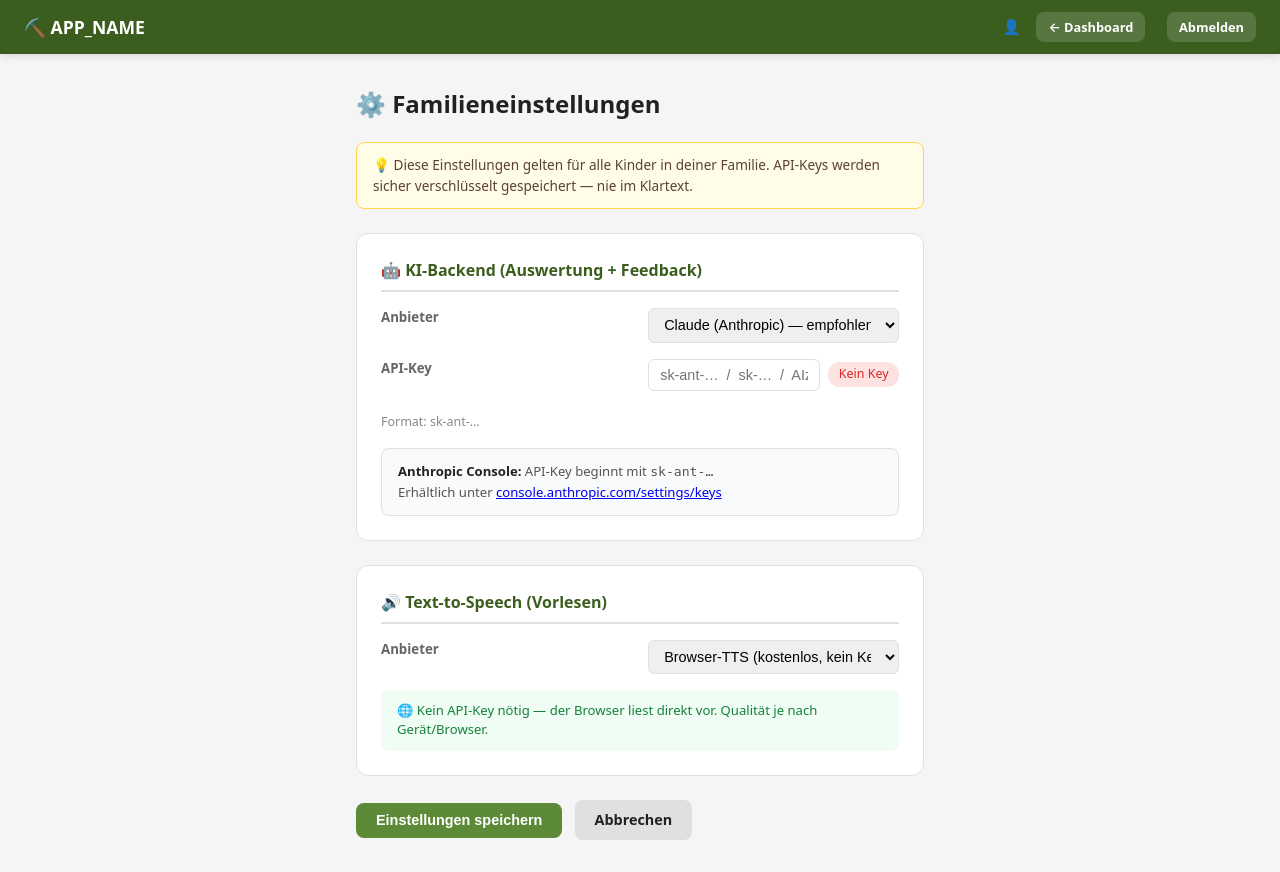
After one commit to pww1980/lrs, a PHP site: template src/Views/admin/settings.php in a window 1280 px wide. The commit adds this page. Run offline with PHP 8.4, Linux system fonts and the light colour scheme; the template is opened without the code that fills it, so the values that code supplies are empty; some libraries are stand-ins or nearby versions.

Commit message:
Fix 2s Startpause im Test + Einstellungsseite für Familien-API-Keys
**2-Sekunden Startpause (test.js)**
Vor dem ersten Wort läuft jetzt ein 2-Sekunden-Countdown:
  "Bereit? Gleich geht's los … 2 / 1"
Das Eingabefeld bleibt während des Countdowns gesperrt.
Da jeder Sections-Übergang via window.location.reload() funktioniert,
gilt die Pause auch beim Start jedes neuen Blocks.

**Einstellungsseite /admin/settings**
Neue Admin-Seite für Familien-Settings (pro Admin-User, für alle Kinder):
- KI-Anbieter wählen (Claude / OpenAI / Gemini) + API-Key
- TTS-Anbieter wählen (OpenAI TTS / Google TTS / Browser) + Key
- Leeres Key-Feld = bestehender Key bleibt unverändert (kein versehentliches Löschen)
- Browser-TTS: kein Key-Feld sichtbar
- Kontexthilfe: Link zum Anbieter + Key-Format je nach Auswahl
- Keys gespeichert verschlüsselt (AES-256) in settings-Tabelle, wie beim Setup-Wizard
- AIService.php lädt Keys bereits korrekt vom Admin (nicht vom Kind) —
  die Logik war fertig, nur die UI fehlte

Erreichbar über "⚙️ Einstellungen" in der Navbar (Dashboard + Wörter-Seite)

https://claude.ai/code/session_01KZqpdNAHLrvX7LkyELirKd

```diff
--- a/index.php
+++ b/index.php
@@ -299,6 +299,12 @@ match (true) {
     $uri === '/admin/words' && $method === 'GET'
         => \App\Controllers\WordController::list(),
 
+    $uri === '/admin/settings' && $method === 'GET'
+        => \App\Controllers\SettingsController::show(),
+
+    $uri === '/admin/settings' && $method === 'POST'
+        => \App\Controllers\SettingsController::save(),
+
     $uri === '/admin/words/generate' && $method === 'GET'
         => \App\Controllers\WordController::generatePage(),
 
--- a/src/Views/admin/dashboard.php
+++ b/src/Views/admin/dashboard.php
@@ -303,6 +303,7 @@ $formatLabel = [
   <span class="navbar-user">👤 <?= htmlspecialchars($_SESSION['display_name'] ?? '') ?></span>
   <a href="<?= url('/admin/words') ?>" class="btn btn-sm btn-secondary" style="margin-right:.35rem">📝 Wörter</a>
   <a href="<?= url('/admin/words/generate') ?>" class="btn btn-sm btn-secondary" style="margin-right:.35rem">🔄 Wörter generieren</a>
+  <a href="<?= url('/admin/settings') ?>" class="btn btn-sm btn-secondary" style="margin-right:.35rem">⚙️ Einstellungen</a>
   <a href="<?= url('/logout') ?>" class="btn btn-sm">Abmelden</a>
 </nav>
 
--- /dev/null
+++ b/src/Views/admin/settings.php
@@ -0,0 +1,206 @@
+<?php
+/**
+ * Admin — Familieneinstellungen (KI-Backend + TTS)
+ * Keys werden pro Admin-User gespeichert und gelten für alle Kinder dieser Familie.
+ */
+use App\Helpers\Auth;
+$csrfToken   = Auth::csrfToken();
+$pageTitle   = 'Einstellungen — ' . APP_NAME;
+
+$aiProvider  = $settings['ai_provider']  ?? 'claude';
+$ttsProvider = $settings['tts_provider'] ?? 'browser';
+$hasAiKey    = !empty($settings['ai_api_key']);
+$hasTtsKey   = !empty($settings['tts_api_key']);
+?>
+<!DOCTYPE html>
+<html lang="de">
+<head>
+  <meta charset="UTF-8">
+  <meta name="viewport" content="width=device-width, initial-scale=1.0">
+  <title><?= htmlspecialchars($pageTitle) ?></title>
+  <link rel="stylesheet" href="/public/css/app.css">
+  <style>
+    .settings-wrap { max-width: 600px; margin: 2rem auto; padding: 0 1rem; }
+    .settings-card {
+      background: #fff;
+      border: 1px solid var(--color-border);
+      border-radius: 12px;
+      padding: 1.5rem;
+      margin-bottom: 1.5rem;
+    }
+    .settings-card h3 {
+      font-size: 1rem; font-weight: 700; margin: 0 0 1rem;
+      padding-bottom: .5rem; border-bottom: 2px solid var(--color-border);
+      color: var(--color-primary-dk);
+    }
+    .form-row { margin-bottom: 1rem; }
+    .form-row label {
+      display: block; font-size: .83rem; color: #666;
+      margin-bottom: .3rem; font-weight: 600;
+    }
+    .form-row select,
+    .form-row input[type=password] {
+      width: 100%; padding: .45rem .7rem;
+      border: 1px solid var(--color-border); border-radius: 6px;
+      font-size: .9rem; box-sizing: border-box;
+    }
+    .key-row {
+      display: flex; gap: .5rem; align-items: center;
+    }
+    .key-row input { flex: 1; }
+    .key-status {
+      font-size: .78rem; border-radius: 12px; padding: .2rem .65rem;
+      white-space: nowrap; flex-shrink: 0;
+    }
+    .key-status.set   { background: #dcfce7; color: #15803d; }
+    .key-status.unset { background: #fee2e2; color: #dc2626; }
+    .help-text {
+      font-size: .78rem; color: #888; margin-top: .4rem; line-height: 1.5;
+    }
+    .help-text a { color: #1a56db; }
+    .provider-hint {
+      background: #f8fafc; border: 1px solid var(--color-border);
+      border-radius: 8px; padding: .75rem 1rem; margin-top: .75rem;
+      font-size: .82rem; line-height: 1.6; color: #555;
+    }
+    .provider-hint strong { color: #222; }
+    .tts-browser-note {
+      background: #f0fdf4; border-radius: 8px; padding: .65rem 1rem;
+      font-size: .82rem; color: #15803d; margin-top: .6rem;
+    }
+    .family-note {
+      background: #fffde7; border: 1px solid #ffd54f;
+      border-radius: 8px; padding: .75rem 1rem;
+      font-size: .85rem; color: #5d4037; margin-bottom: 1.5rem;
+    }
+  </style>
+</head>
+<body class="theme-<?= htmlspecialchars($_SESSION['theme'] ?? 'minecraft') ?>">
+
+<nav class="navbar">
+  <span class="navbar-brand">⛏️ <?= htmlspecialchars(APP_NAME) ?></span>
+  <span class="navbar-user">👤 <?= htmlspecialchars($_SESSION['display_name'] ?? '') ?></span>
+  <a href="<?= url('/admin/dashboard') ?>" class="btn btn-sm btn-secondary" style="margin-right:.35rem">← Dashboard</a>
+  <a href="<?= url('/logout') ?>" class="btn btn-sm">Abmelden</a>
+</nav>
+
+<div class="settings-wrap">
+  <h2 style="margin-bottom:1.25rem">⚙️ Familieneinstellungen</h2>
+
+  <?php if ($flash): ?>
+    <div class="alert alert-<?= htmlspecialchars($flash['type'] ?? 'info') ?>" style="margin-bottom:1rem">
+      <?= htmlspecialchars($flash['message']) ?>
+    </div>
+  <?php endif ?>
+
+  <div class="family-note">
+    💡 Diese Einstellungen gelten für alle Kinder in deiner Familie.
+    API-Keys werden sicher verschlüsselt gespeichert — nie im Klartext.
+  </div>
+
+  <form method="POST" action="<?= url('/admin/settings') ?>">
+    <input type="hidden" name="csrf_token" value="<?= htmlspecialchars($csrfToken) ?>">
+
+    <!-- KI-Backend -->
+    <div class="settings-card">
+      <h3>🤖 KI-Backend (Auswertung + Feedback)</h3>
+
+      <div class="form-row">
+        <label for="ai_provider">Anbieter</label>
+        <select id="ai_provider" name="ai_provider" onchange="updateAiHint()">
+          <option value="claude"  <?= $aiProvider==='claude'  ?'selected':'' ?>>Claude (Anthropic) — empfohlen</option>
+          <option value="openai"  <?= $aiProvider==='openai'  ?'selected':'' ?>>ChatGPT (OpenAI)</option>
+          <option value="gemini"  <?= $aiProvider==='gemini'  ?'selected':'' ?>>Gemini (Google)</option>
+        </select>
+      </div>
+
+      <div class="form-row">
+        <label for="ai_api_key">API-Key</label>
+        <div class="key-row">
+          <input type="password" id="ai_api_key" name="ai_api_key"
+                 placeholder="<?= $hasAiKey ? '(unverändert lassen = bestehender Key bleibt)' : 'sk-ant-…  /  sk-…  /  AIzaSy…' ?>"
+                 autocomplete="new-password">
+          <span class="key-status <?= $hasAiKey ? 'set' : 'unset' ?>">
+            <?= $hasAiKey ? '✓ Key gesetzt' : 'Kein Key' ?>
+          </span>
+        </div>
+        <p class="help-text" id="ai-key-help"></p>
+      </div>
+
+      <div class="provider-hint" id="ai-provider-hint"></div>
+    </div>
+
+    <!-- TTS -->
+    <div class="settings-card">
+      <h3>🔊 Text-to-Speech (Vorlesen)</h3>
+
+      <div class="form-row">
+        <label for="tts_provider">Anbieter</label>
+        <select id="tts_provider" name="tts_provider" onchange="updateTtsHint()">
+          <option value="openai_tts" <?= $ttsProvider==='openai_tts' ?'selected':'' ?>>OpenAI TTS (Stimme: nova) — beste Qualität</option>
+          <option value="google_tts" <?= $ttsProvider==='google_tts' ?'selected':'' ?>>Google Cloud TTS</option>
+          <option value="browser"    <?= $ttsProvider==='browser'    ?'selected':'' ?>>Browser-TTS (kostenlos, kein Key nötig)</option>
+        </select>
+      </div>
+
+      <div id="tts-key-row" class="form-row">
+        <label for="tts_api_key">TTS API-Key</label>
+        <div class="key-row">
+          <input type="password" id="tts_api_key" name="tts_api_key"
+                 placeholder="<?= $hasTtsKey ? '(unverändert lassen = bestehender Key bleibt)' : 'sk-… oder AIzaSy…' ?>"
+                 autocomplete="new-password">
+          <span class="key-status <?= $hasTtsKey ? 'set' : 'unset' ?>" id="tts-key-status">
+            <?= $hasTtsKey ? '✓ Key gesetzt' : 'Kein Key' ?>
+          </span>
+        </div>
+      </div>
+
+      <div id="tts-browser-note" class="tts-browser-note" style="display:none">
+        🌐 Kein API-Key nötig — der Browser liest direkt vor. Qualität je nach Gerät/Browser.
+      </div>
+    </div>
+
+    <button type="submit" class="btn btn-primary">Einstellungen speichern</button>
+    <a href="<?= url('/admin/dashboard') ?>" class="btn btn-secondary" style="margin-left:.5rem">Abbrechen</a>
+  </form>
+</div>
+
+<script>
+const AI_HINTS = {
+  claude:  { url: 'console.anthropic.com/settings/keys', prefix: 'sk-ant-…', label: 'Anthropic Console' },
+  openai:  { url: 'platform.openai.com/api-keys',        prefix: 'sk-…',    label: 'OpenAI Platform' },
+  gemini:  { url: 'aistudio.google.com/apikey',          prefix: 'AIzaSy…', label: 'Google AI Studio' },
+};
+const TTS_HINTS = {
+  openai_tts: 'Gleicher API-Key wie OpenAI ChatGPT — kein separater Key nötig.',
+  google_tts: 'Google Cloud API-Key mit aktivierter Text-to-Speech API.',
+  browser:    '',
+};
+
+function updateAiHint() {
+  const prov = document.getElementById('ai_provider').value;
+  const h    = AI_HINTS[prov] || {};
+  const hintEl = document.getElementById('ai-provider-hint');
+  const helpEl = document.getElementById('ai-key-help');
+  hintEl.innerHTML = h.label
+    ? `<strong>${h.label}:</strong> API-Key beginnt mit <code>${h.prefix}</code><br>
+       Erhältlich unter <a href="https://${h.url}" target="_blank" rel="noopener">${h.url}</a>`
+    : '';
+  helpEl.textContent = h.prefix ? 'Format: ' + h.prefix : '';
+}
+
+function updateTtsHint() {
+  const prov    = document.getElementById('tts_provider').value;
+  const keyRow  = document.getElementById('tts-key-row');
+  const noteEl  = document.getElementById('tts-browser-note');
+  const isBrowser = (prov === 'browser');
+  keyRow.style.display  = isBrowser ? 'none' : '';
+  noteEl.style.display  = isBrowser ? '' : 'none';
+}
+
+// Init
+updateAiHint();
+updateTtsHint();
+</script>
+</body>
+</html>
--- a/src/Views/admin/words.php
+++ b/src/Views/admin/words.php
@@ -49,6 +49,7 @@
   <a href="<?= url('/admin/dashboard') ?>" class="btn btn-sm btn-secondary" style="margin-right:.35rem">← Dashboard</a>
   <a href="<?= url('/admin/words/generate' . ($childId ? '?child_id=' . $childId : '')) ?>"
      class="btn btn-sm btn-secondary" style="margin-right:.35rem">🔄 Generieren</a>
+  <a href="<?= url('/admin/settings') ?>" class="btn btn-sm btn-secondary" style="margin-right:.35rem">⚙️ Einstellungen</a>
   <a href="<?= url('/logout') ?>" class="btn btn-sm">Abmelden</a>
 </nav>
 
```
Also changed, not shown: public/js/test.js (+22 -1 lines), src/Controllers/SettingsController.php (added, +73 -0 lines).
